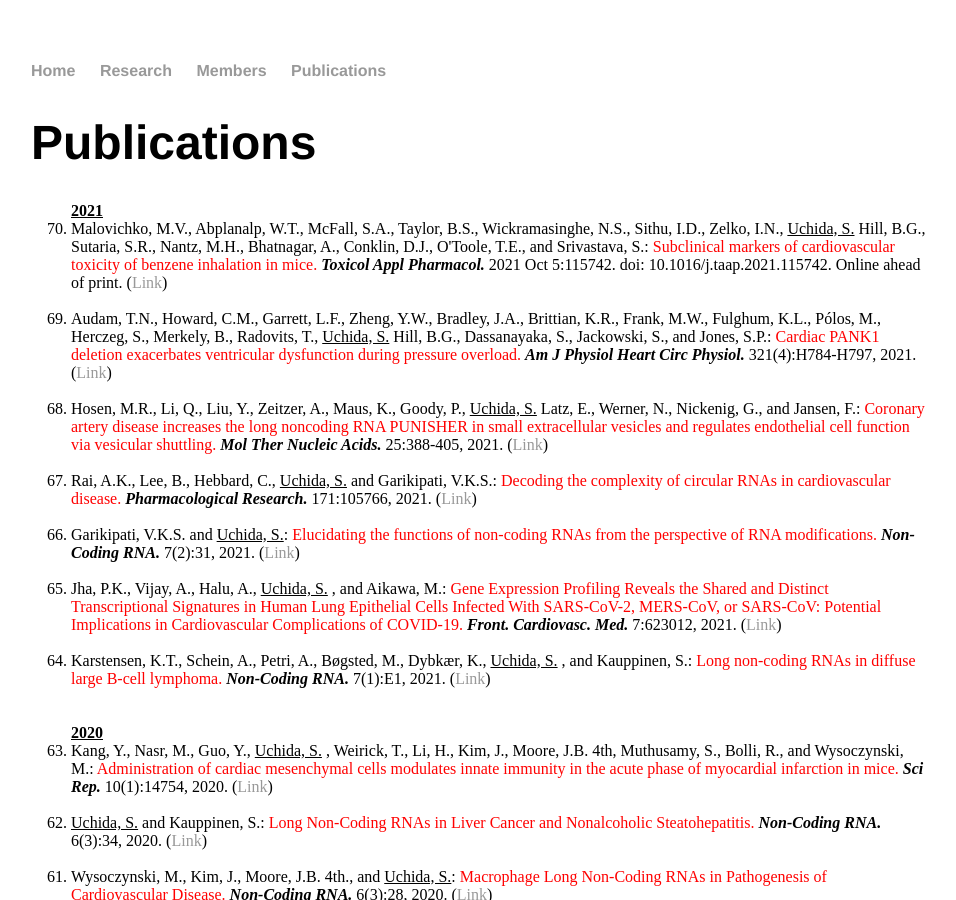
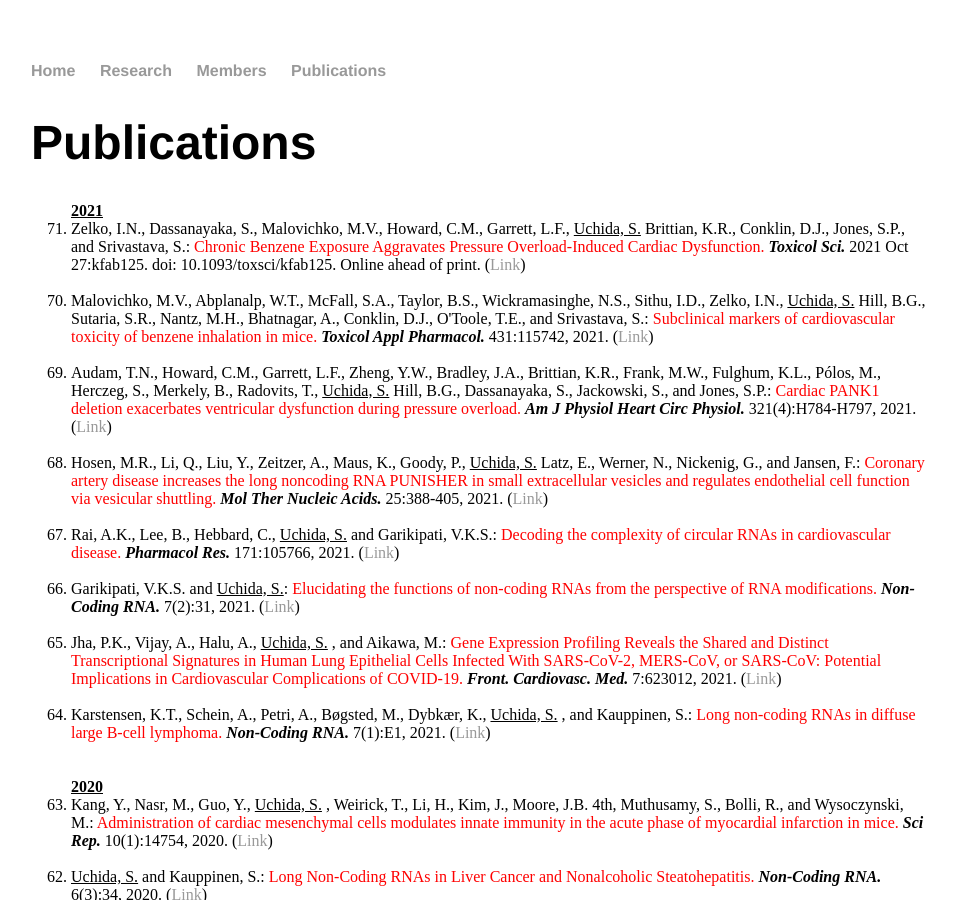
Before and after one commit to heartlncrna/heartlncrna.github.io, a Jekyll site: the page publications/pub_list.html, which Jekyll copies as it is, in a window 1280 px wide and 900 px high. Shown: the whole window, without its empty margins (161-1117 px from the left). Built offline with Jekyll 4.4.1, drawn with Linux system fonts in a browser that asks for light colours.

Commit message:
Update pub_list.html

```diff
--- a/publications/pub_list.html
+++ b/publications/pub_list.html
@@ -28,7 +28,10 @@
 			<ol reversed="reversed">
 
 			<strong><u> 2021 </u></strong>
-				<li> Malovichko, M.V., Abplanalp, W.T., McFall, S.A., Taylor, B.S., Wickramasinghe, N.S., Sithu, I.D., Zelko, I.N., <u>Uchida, S.</u> Hill, B.G., Sutaria, S.R., Nantz, M.H., Bhatnagar, A., Conklin, D.J., O'Toole, T.E., and Srivastava, S.: <font color="red">Subclinical markers of cardiovascular toxicity of benzene inhalation in mice.</font> <b><i>Toxicol Appl Pharmacol. </i></b> 2021 Oct 5:115742. doi: 10.1016/j.taap.2021.115742. Online ahead of print. (<a href="https://www.sciencedirect.com/science/article/pii/S0041008X2100346X?via%3Dihub">Link</span></a>)</li>
+				<li> Zelko, I.N., Dassanayaka, S., Malovichko, M.V., Howard, C.M., Garrett, L.F., <u>Uchida, S.</u> Brittian, K.R., Conklin, D.J., Jones, S.P., and Srivastava, S.: <font color="red">Chronic Benzene Exposure Aggravates Pressure Overload-Induced Cardiac Dysfunction.</font> <b><i>Toxicol Sci. </i></b> 2021 Oct 27:kfab125. doi: 10.1093/toxsci/kfab125. Online ahead of print. (<a href="https://academic.oup.com/toxsci/advance-article-abstract/doi/10.1093/toxsci/kfab125/6412581?redirectedFrom=fulltext">Link</span></a>)</li>
+			<br>
+
+				<li> Malovichko, M.V., Abplanalp, W.T., McFall, S.A., Taylor, B.S., Wickramasinghe, N.S., Sithu, I.D., Zelko, I.N., <u>Uchida, S.</u> Hill, B.G., Sutaria, S.R., Nantz, M.H., Bhatnagar, A., Conklin, D.J., O'Toole, T.E., and Srivastava, S.: <font color="red">Subclinical markers of cardiovascular toxicity of benzene inhalation in mice.</font> <b><i>Toxicol Appl Pharmacol. </i></b> 431:115742, 2021. (<a href="https://www.sciencedirect.com/science/article/pii/S0041008X2100346X?via%3Dihub">Link</span></a>)</li>
 			<br>
 
 				<li> Audam, T.N., Howard, C.M., Garrett, L.F., Zheng, Y.W., Bradley, J.A., Brittian, K.R., Frank, M.W., Fulghum, K.L., Pólos, M., Herczeg, S., Merkely, B., Radovits, T., <u>Uchida, S.</u> Hill, B.G., Dassanayaka, S., Jackowski, S., and Jones, S.P.: <font color="red">Cardiac PANK1 deletion exacerbates ventricular dysfunction during pressure overload.</font> <b><i>Am J Physiol Heart Circ Physiol. </i></b> 321(4):H784-H797, 2021. (<a href="https://journals.physiology.org/doi/abs/10.1152/ajpheart.00411.2021">Link</span></a>)</li>
@@ -37,7 +40,7 @@
 				<li> Hosen, M.R., Li, Q., Liu, Y., Zeitzer, A., Maus, K., Goody, P., <u>Uchida, S.</u> Latz, E., Werner, N., Nickenig, G., and Jansen, F.: <font color="red">Coronary artery disease increases the long noncoding RNA PUNISHER in small extracellular vesicles and regulates endothelial cell function via vesicular shuttling.</font> <b><i>Mol Ther Nucleic Acids. </i></b> 25:388-405, 2021. (<a href="https://www.sciencedirect.com/science/article/pii/S2162253121001414?via%3Dihub">Link</span></a>)</li>
 			<br>
 
-				<li> Rai, A.K., Lee, B., Hebbard, C., <u>Uchida, S.</u> and Garikipati, V.K.S.: <font color="red">Decoding the complexity of circular RNAs in cardiovascular disease.</font> <b><i>Pharmacological Research. </i></b> 171:105766, 2021. (<a href="https://www.sciencedirect.com/science/article/abs/pii/S1043661821003509?via%3Dihub">Link</span></a>)</li>
+				<li> Rai, A.K., Lee, B., Hebbard, C., <u>Uchida, S.</u> and Garikipati, V.K.S.: <font color="red">Decoding the complexity of circular RNAs in cardiovascular disease.</font> <b><i>Pharmacol Res. </i></b> 171:105766, 2021. (<a href="https://www.sciencedirect.com/science/article/abs/pii/S1043661821003509?via%3Dihub">Link</span></a>)</li>
 			<br>
 
 				<li>Garikipati, V.K.S. and <u>Uchida, S.</u>: <font color="red">Elucidating the functions of non-coding RNAs from the perspective of RNA modifications.</font> <b><i>Non-Coding RNA. </i></b> 7(2):31, 2021. (<a href="https://www.mdpi.com/2311-553X/7/2/31">Link</span></a>)</li>
```
